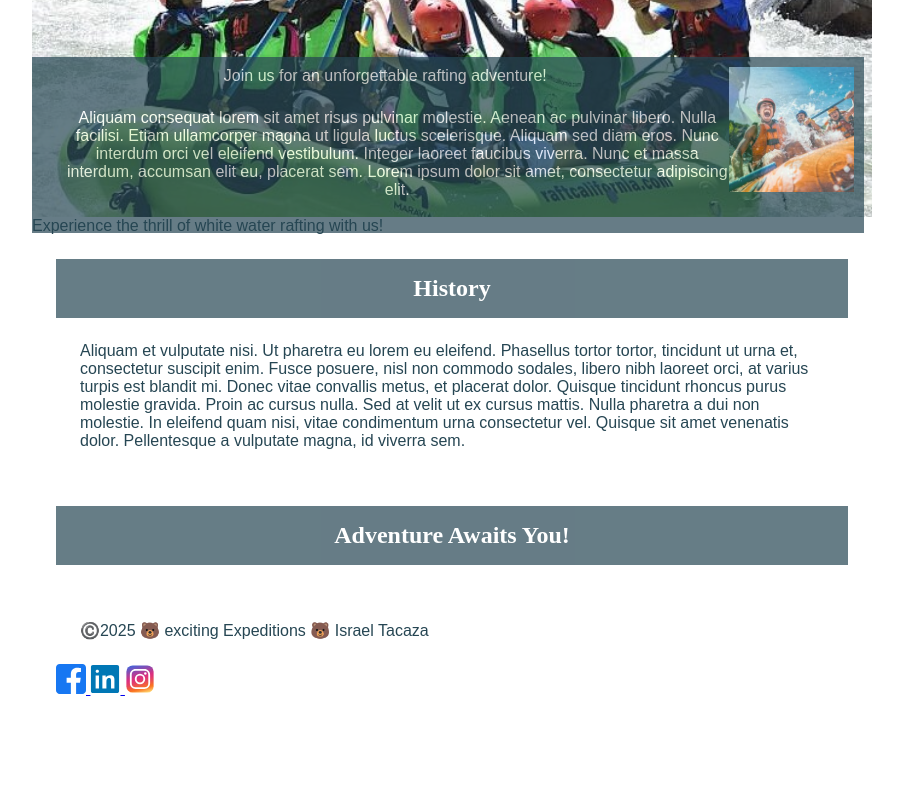
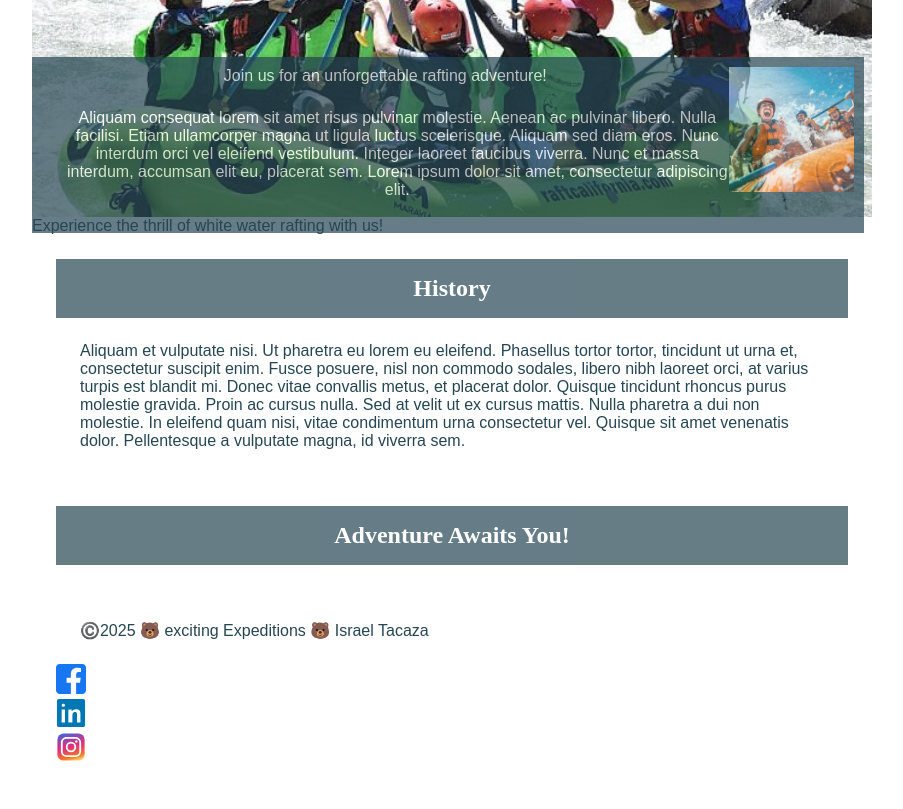
Before and after one commit to ISRAELTACAZA/wdd130, a plain HTML site: page wwr/about.html in a window 1280 px wide. Shown: the part 619-1428 px from the top of the page, without its empty margins (188-1091 px from the left). Before the commit the page ends 1373 px from the top, so only its background shows below. Drawn offline with Linux system fonts and the light colour scheme.

Commit message:
pageaudit6

```diff
--- a/wwr/about.html
+++ b/wwr/about.html
@@ -70,13 +70,22 @@
     <nav>
       <p>©️2025 🐻 exciting Expeditions 🐻 Israel Tacaza</p>
       <a href="https://facebook.com">
-        <img src="images/fb_facebook_facebook.svg" alt="facebook Icon" width="30">
+        <figure>
+          <img src="images/fb_facebook_facebook.svg" alt="facebook Icon" width="30">
+
+        </figure>
       </a>
       <a href="https://linkedin.com">
-        <img src="images/linkedin_social.svg" alt="Twitter Icon" width="30">
+        <figure>
+          <img src="images/linkedin_social.svg" alt="Twitter Icon" width="30">
+
+        </figure>
       </a>
       <a href="https://instagram.com">
-        <img src="images/nstagram_icon.svg" alt="Instagram Icon" width="30">
+        <figure>
+          <img src="images/nstagram_icon.svg" alt="Instagram Icon" width="30">
+
+        </figure>
       </a>
     </nav>
     <p>
```
Also changed, not shown: index.html (+1 -1 lines).
